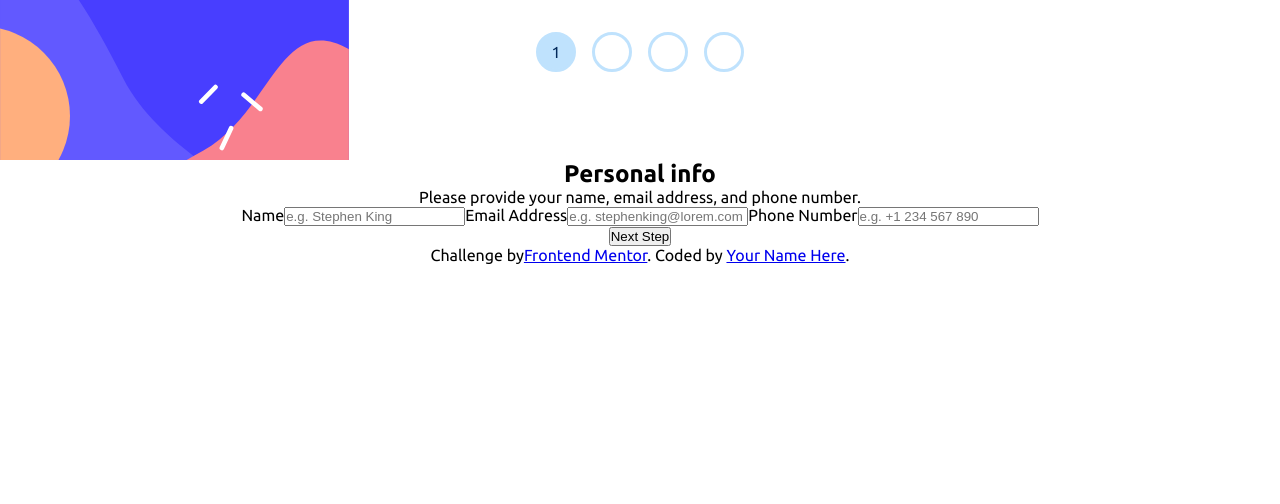
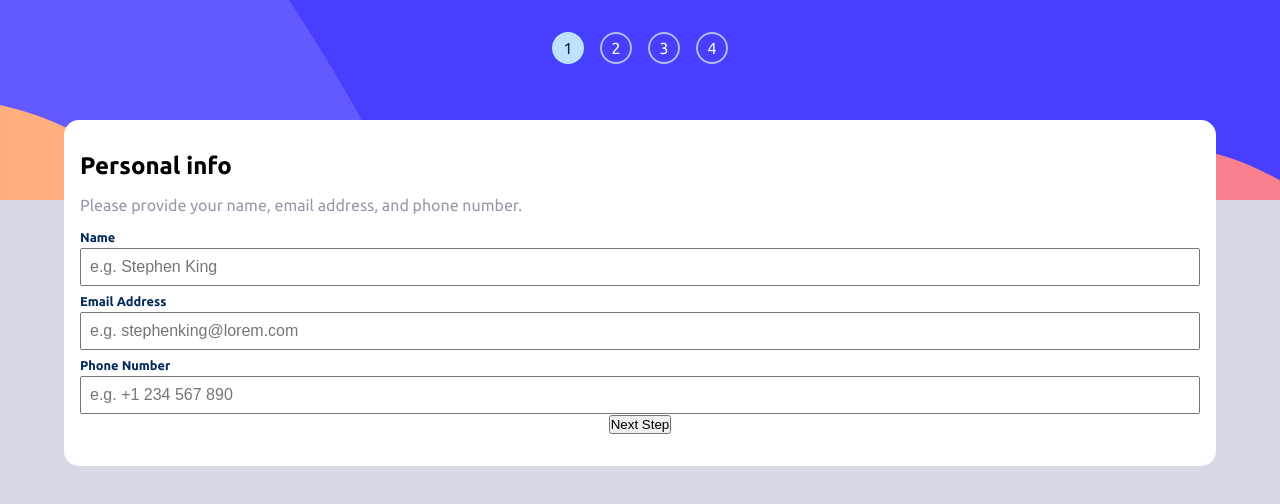
Before and after one commit to mistyb01/fe-mentor-multistep-form, a React (Create React App) app: page / in a window 1280 px wide. Shown: the top 504 px of the page. Built offline with nearby package versions, Linux system fonts and the light colour scheme.

Commit message:
main element styling

```diff
--- a/src/App.js
+++ b/src/App.js
@@ -14,12 +14,12 @@ function App() {
         handleNextStep={() => {setCurrentStep(prev => prev + 1)}}
         handlePrevStep={() => {setCurrentStep(prev => prev - 1)}} />
 
-      <div className="attribution">
+      {/* <div className="attribution">
         Challenge by
         <a href="https://www.frontendmentor.io?ref=challenge" target="_blank"
           >Frontend Mentor</a
         >. Coded by <a href="#">Your Name Here</a>.
-      </div>
+      </div> */}
     </div>
   );
 }
--- a/src/components/steps/Step1.js
+++ b/src/components/steps/Step1.js
@@ -4,14 +4,22 @@ function Step1() {
     return (
         <section className="form-step-1">
             <h1>Personal info</h1>
-            <span>Please provide your name, email address, and phone number.</span>
-            <form>
-            <label htmlFor="fullName">Name</label>
-            <input type="text" name="fullName" placeholder="e.g. Stephen King"></input>
-            <label htmlFor="email">Email Address</label>
-            <input type="text" name="email" placeholder="e.g. stephenking@lorem.com"></input>
-            <label htmlFor="phone">Phone Number</label>
-            <input type="text" name="phone" placeholder="e.g. +1 234 567 890"></input>
+            <p>Please provide your name, email address, and phone number.</p>
+            <form className="user-info-form">
+                <span>
+                    <label htmlFor="fullName">Name</label>
+                    <input type="text" id="fullName" name="fullName" placeholder="e.g. Stephen King"></input>
+                </span>
+
+                <span>
+                    <label htmlFor="email">Email Address</label>
+                    <input type="text" id="email" name="email" placeholder="e.g. stephenking@lorem.com"></input>
+                </span>
+
+                <span>
+                    <label htmlFor="phone">Phone Number</label>
+                    <input type="text" id="phone" name="phone" placeholder="e.g. +1 234 567 890"></input>
+                </span>
             </form>
       </section>
     )
--- a/src/index.css
+++ b/src/index.css
@@ -36,6 +36,7 @@
 
 body {
   font-family: 'Ubuntu';
+  background-color: var(--light-gray);
 }
 
 h1 {
@@ -49,9 +50,9 @@ h1 {
   padding-top: 2rem;
   column-gap: 1rem;
   background-image: url('../assets/images/bg-sidebar-mobile.svg');
-  background-size: contain;
+  background-size: cover;
   background-repeat: no-repeat;
-  height: 20vh;
+  height: 25vh;
 }
 
 .step-circle {
@@ -59,17 +60,67 @@ h1 {
   align-items: center;
   justify-content: center;
   border-radius: 50%;
-  border: 3px solid var(--light-blue);
+  border: 2px solid var(--pastel-blue);
   color: white;
-  height: 2.5rem;
-  width: 2.5rem;
+  height: 2rem;
+  width: 2rem;
 }
 
 .step-circle.active {
   color: var(--marine-blue);
+  border: 2px solid var(--light-blue);
   background-color: var(--light-blue);
 }
 
 .step-text-wrapper {
   display: none;
 }
+
+main {
+  background-color: white;
+  border-radius: 15px;
+  padding: 2rem 1rem;
+  z-index: 2;
+  position: absolute;
+  width: 90vw;
+  top: 15vh;
+  left:0;
+  right:0;
+  margin-left: auto;
+  margin-right: auto;
+}
+
+.form-step-1 {
+  display: flex;
+  flex-direction: column;
+  row-gap: 1rem;
+  text-align: left;
+}
+
+.form-step-1 p {
+  color: var(--cool-gray);
+}
+
+.user-info-form {
+  display: flex;
+  flex-direction: column;
+  row-gap: 0.5rem;
+}
+
+.user-info-form span {
+  display:flex;
+  flex-direction: column;
+  row-gap: 0.25rem;
+}
+
+.user-info-form label {
+  font-size: 0.8rem;
+  font-weight: bold;
+  color: var(--marine-blue);
+}
+
+.user-info-form input[type=text] {
+  font-size: 1rem;
+  font-weight:500;
+  padding: 0.5rem;
+}
```
